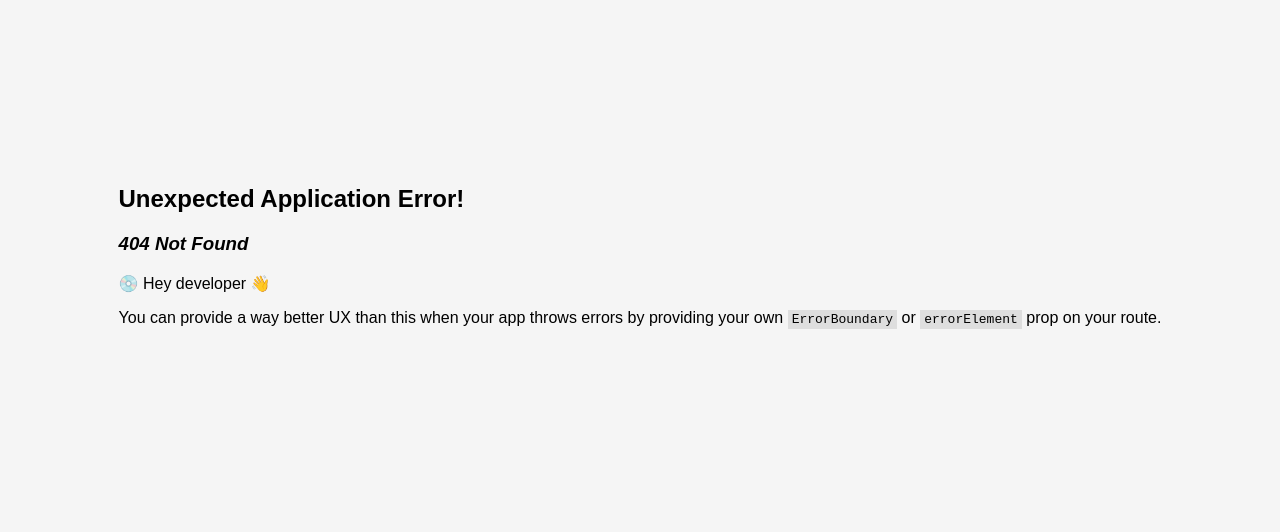
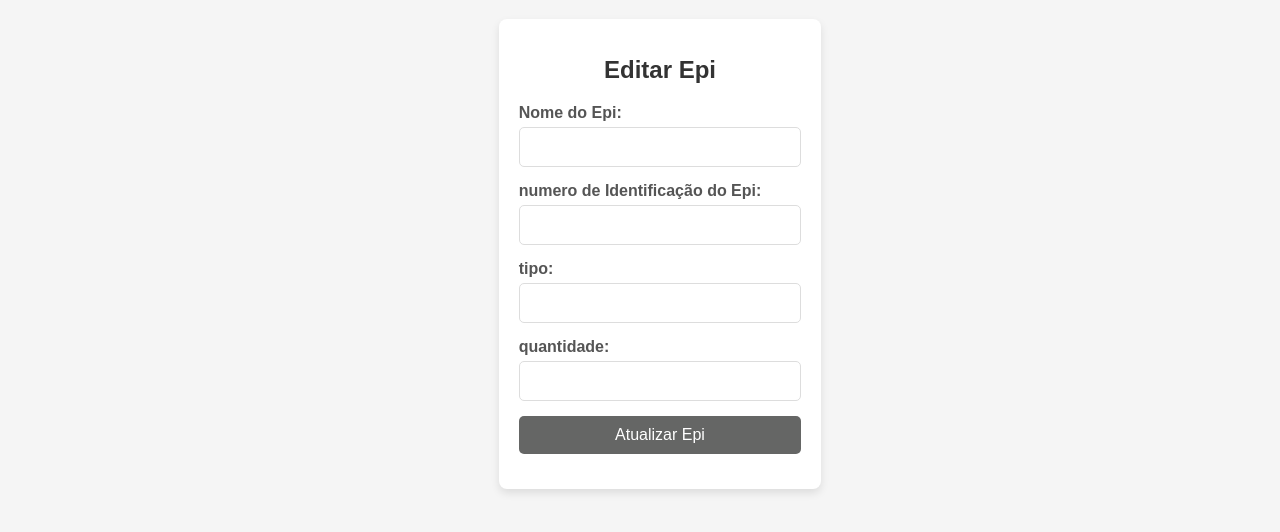
Before and after one commit to bibiarevalo/sistema_GEPI_front, a React (Vite) app: page /edicaoEpi in a window 1280 px wide. Before the commit this address had no page. Shown: the part 146-678 px from the top of the page. Built offline with nearby package versions, Linux system fonts and the light colour scheme.

Commit message:
fix: ajustando paginas de cadastro e edição de epi

```diff
--- a/src/main.jsx
+++ b/src/main.jsx
@@ -3,14 +3,16 @@ import { RouterProvider, createBrowserRouter } from 'react-router-dom'
 import CadastroFuncionario from './pages/CadastroFuncionario'
 import ExclusaoFuncionario from './pages/ExclusaoFuncionario'
 import EdicaoFuncionario from './pages/EdicaoFuncionario'
+import CadastroEpi from './pages/CadastroEpi'
+import EditarEpi from './pages/EdicaoEpi'
 import './index.css'
-import CadastroEpi from './pages/CadastroEpi'
 
 const paginas = createBrowserRouter([
   { path: '/', element: <CadastroFuncionario /> },
   { path: '/excluir', element: <ExclusaoFuncionario /> },
   { path: '/edicao', element: <EdicaoFuncionario /> },
   {path: '/cadastroEpi', element:<CadastroEpi/>},
+   {path: '/edicaoEpi', element:<EditarEpi/>},
 ])
 
 createRoot(document.getElementById('root')).render(
--- a/src/pages/CadastroEpi.jsx
+++ b/src/pages/CadastroEpi.jsx
@@ -102,7 +102,7 @@ const CadastroEpi = () => {
                 </div>
 
                 <div className="form-group">
-                    <button type="submit">Cadastrar Funcionário</button>
+                    <button type="submit">Cadastrar EPI</button>
                 </div>
             </form>
         </div>
--- a/src/pages/EdicaoEpi.jsx
+++ b/src/pages/EdicaoEpi.jsx
@@ -4,8 +4,9 @@ import { useState, useEffect } from 'react';
 const EditarEpi = ({ epiId }) => {
     const [epi, setEpi] = useState({
         nome: '',
-        matricula: 0,
-        email: ''
+        tipo: '',
+        quantidade: '',
+        id: ''
     });
 
 
@@ -30,18 +31,20 @@ const EditarEpi = ({ epiId }) => {
         e.preventDefault();
 
         const nome = e.target.nome.value;
-        const email = e.target.email.value;
+        const tipo = e.target.tipo.value;
+        const quantidade = e.target.quantidade.value
 
 
         const jsonData = {
             nome,
-            email,
-            matricula: Number(epi.matricula)
+            tipo,
+            quantidade,
+            id: Number(epi.id)
         };
 
         console.log(jsonData)
 
-        const url = `http://localhost:6969/epis/editar/${jsonData.matricula}`;
+        const url = `http://localhost:6969/epis/editar/${jsonData.id}`;
 
         try {
             const resposta = await axios.put(url, jsonData);
@@ -63,7 +66,7 @@ const EditarEpi = ({ epiId }) => {
 
             <form onSubmit={editarEpiHandler}>
                 <div className="form-group">
-                    <label htmlFor="nome">Nome:</label>
+                    <label htmlFor="nome">Nome do Epi:</label>
                     <input
                         type="text"
                         name="nome"
@@ -74,22 +77,31 @@ const EditarEpi = ({ epiId }) => {
                 </div>
 
                 <div className="form-group">
-                    <label htmlFor="matricula">Matrícula:</label>
-
-
+                    <label htmlFor="id">numero de Identificação do Epi:</label>
                     <input type="number"
-                        onChange={(e) => epi.matricula = e.target.value}
+                        onChange={(e) => epi.id = e.target.value}
                         required
                     />
                 </div>
 
                 <div className="form-group">
-                    <label htmlFor="email">E-mail:</label>
+                    <label htmlFor="email">tipo:</label>
                     <input
-                        type="email"
-                        name="email"
-                        id="email"
-                        defaultValue={epi.email}
+                        type="text"
+                        name="tipo"
+                        id="tipo"
+                        defaultValue={epi.tipo}
+                        required
+                    />
+                </div>
+
+                <div className="form-group">
+                    <label htmlFor="quantidade">quantidade:</label>
+                    <input
+                        type="text"
+                        name="quantidade"
+                        id="quantidade"
+                        defaultValue={epi.quantidade}
                         required
                     />
                 </div>
--- /dev/null
+++ b/src/pages/Principal.jsx
@@ -0,0 +1,3 @@
+const Principal = () => {
+
+}
```
